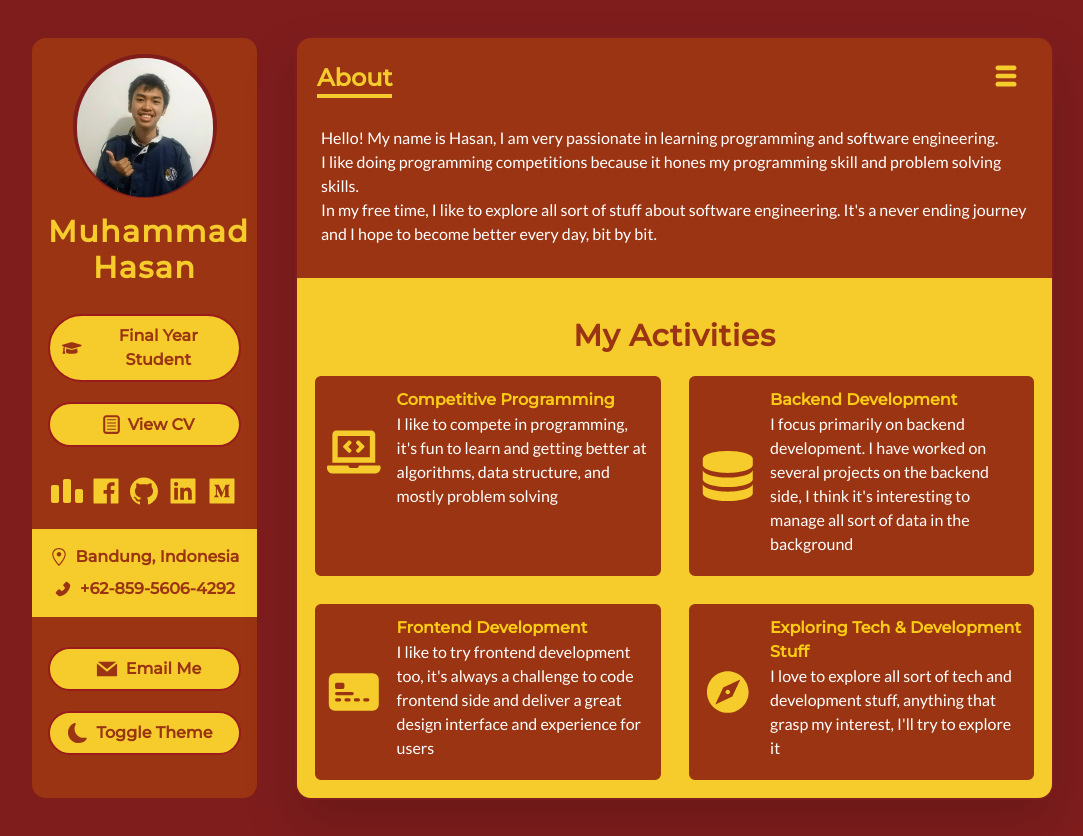
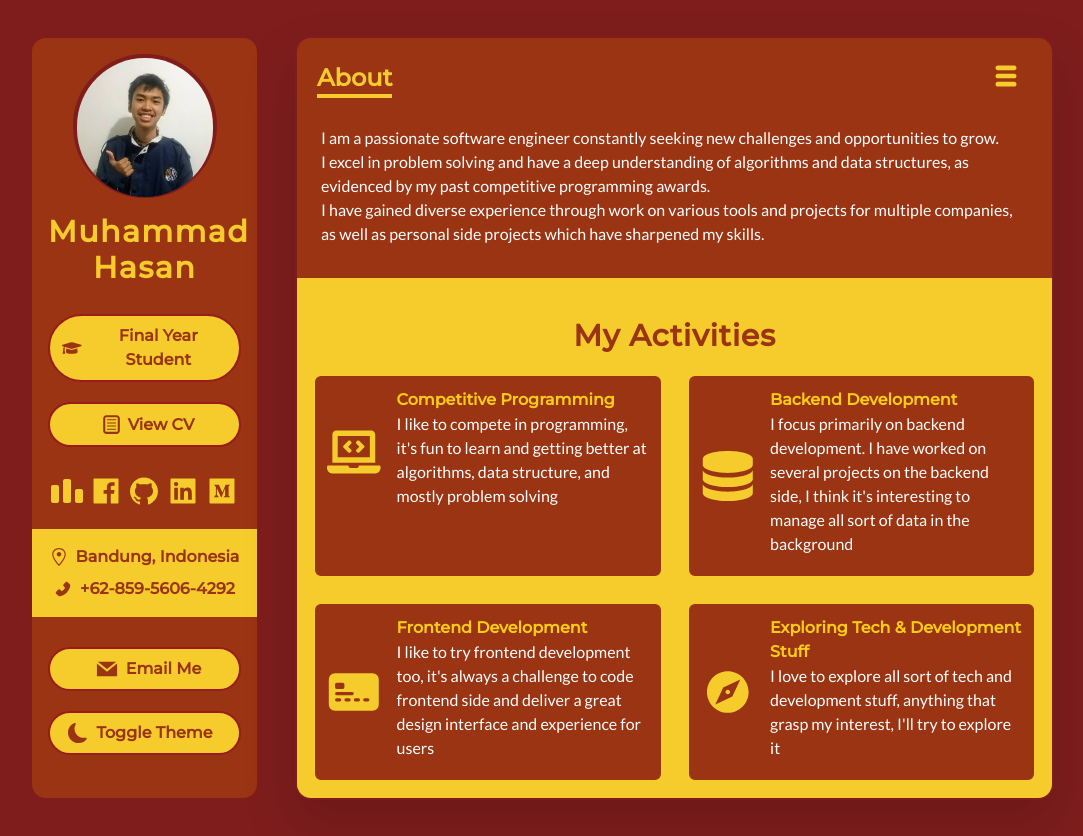
Before and after one commit to muhammadhasan01/portofolio, a Next.js app: page / in a window 1280 px wide. Shown: the whole page, without its empty margins (98-1181 px from the left). Built offline with nearby package versions, Linux system fonts and the light colour scheme.

Commit message:
feat: update about me page

```diff
--- a/pages/index.tsx
+++ b/pages/index.tsx
@@ -19,15 +19,11 @@ const index = () => {
         </title>
       </Head>
       <div className='mb-3 font-medium text-large' id='about'>
-        Hello! My name is Hasan, I am very passionate in learning programming and software
-        engineering. <br />
-
-        I like doing programming competitions because it hones my programming skill and problem solving
-        skills. <br />
-
-        In my free time, I like to explore all sort of stuff about software engineering. It's a never
-        ending journey and
-        I hope to become better every day, bit by bit. <br />
+        I am a passionate software engineer constantly seeking new challenges and opportunities to grow. <br />
+        I excel in problem solving and have a deep understanding of algorithms and data structures,
+        as evidenced by my past competitive programming awards. <br />
+        I have gained diverse experience through work on various tools and projects for multiple companies,
+        as well as personal side projects which have sharpened my skills.
       </div>
       <div className='p-4 mt-5 bg-cnc-yellow dark:bg-dark-500 flex-grow border-t-4 border-cnc-yellow'
            style={{ 'marginLeft': '-1.5rem', 'marginRight': '-1.5rem' }}
```
